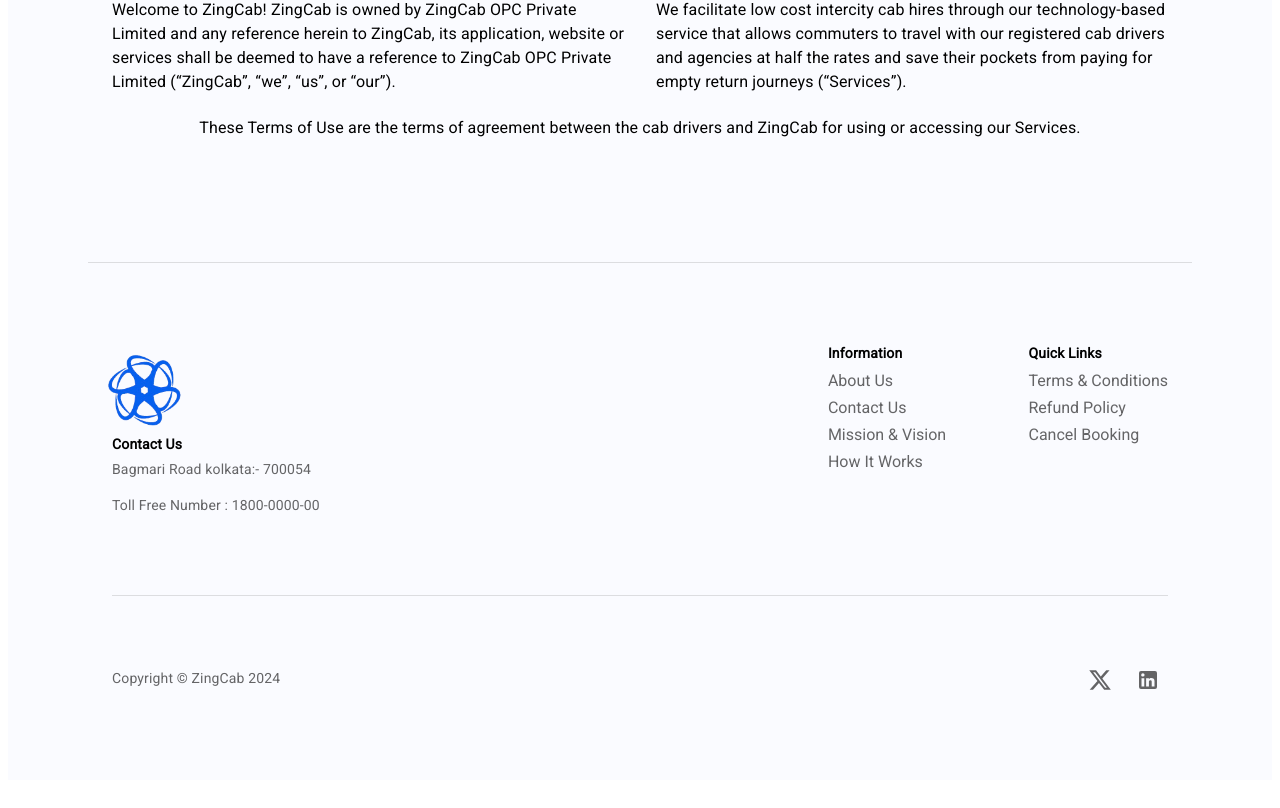
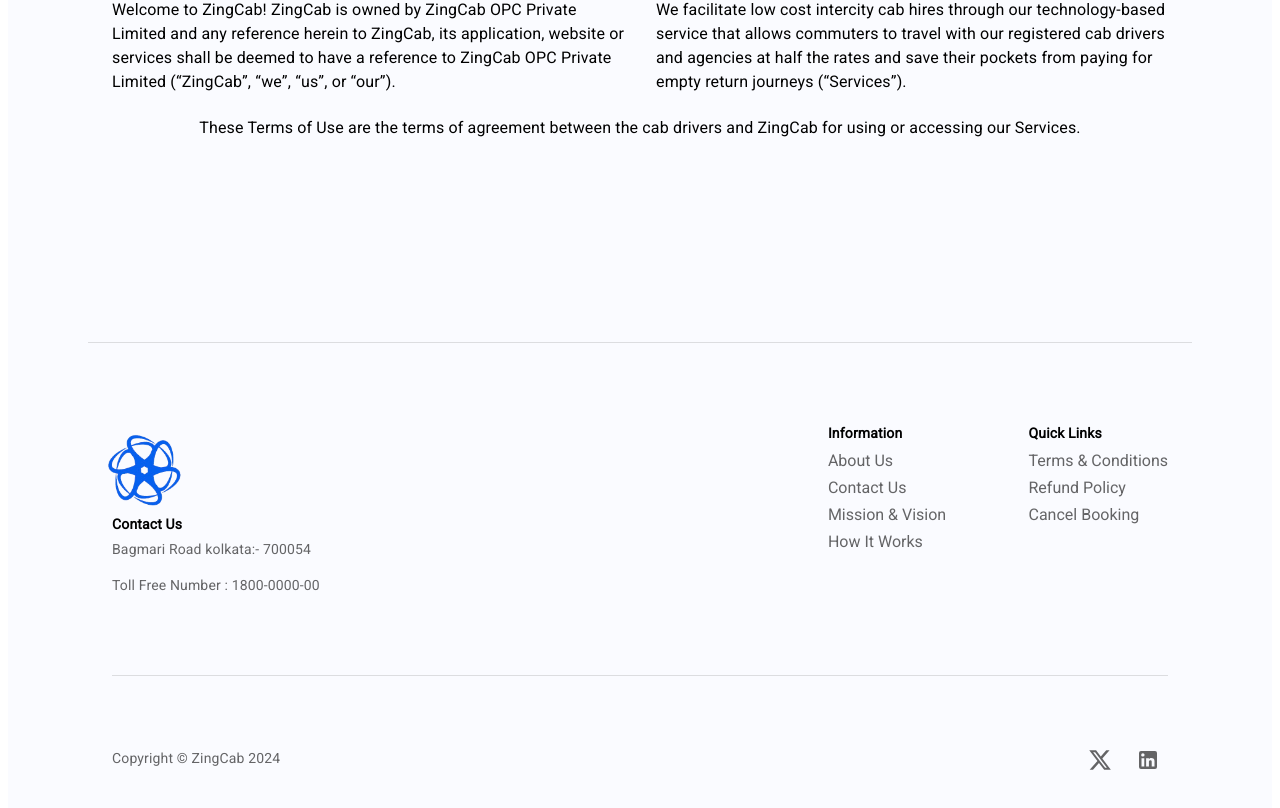
Before and after one commit to abhi-shek-02/my-react-app, a React (Create React App) app: page /terms-conditions in a window 1280 px wide. Shown: the part 658-1466 px from the top of the page. Built offline with nearby package versions, Linux system fonts and the light colour scheme; no server answers.

Commit message:
Changes Done

```diff
--- a/src/components/RefundPolicy.js
+++ b/src/components/RefundPolicy.js
@@ -263,7 +263,6 @@
                 Policy, please contact us:
               </ListItem>
               <ListItem>
-                By visiting this page on our website:{" "}
                 <a href="http://www.ZingCab.com/contact">
                   www.ZingCab.com/contact
                 </a>
--- a/src/components/TermsAndCondition.js
+++ b/src/components/TermsAndCondition.js
@@ -144,11 +144,8 @@
         </Container>
       </Box>
 
-      <Divider sx={{ mt: 5 }} />
+      <Divider sx={{ mt: 15 }} />
       <Footer />
-
-      {isLoading && <div>Loading...</div>}
-      <CustomModal open={showModal} onClose={closeModal} />
     </Container>
   );
 };
```
